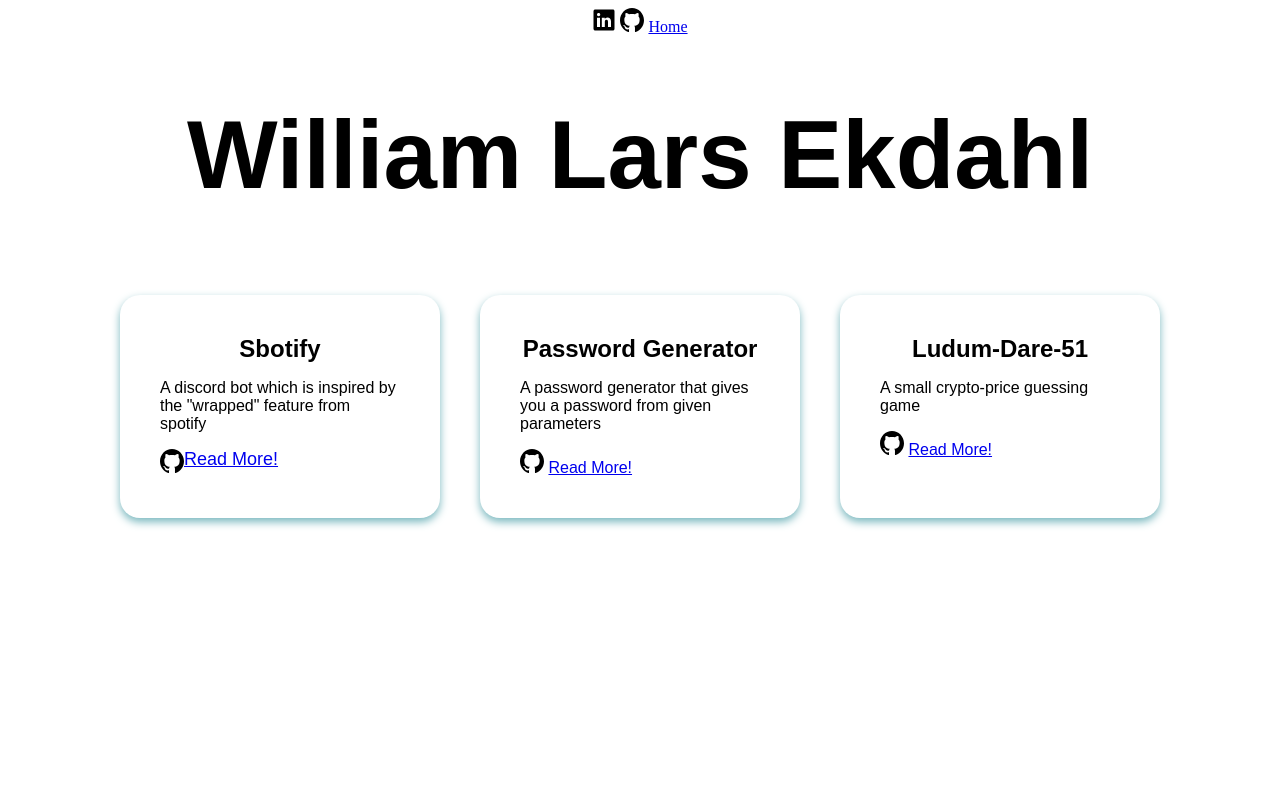
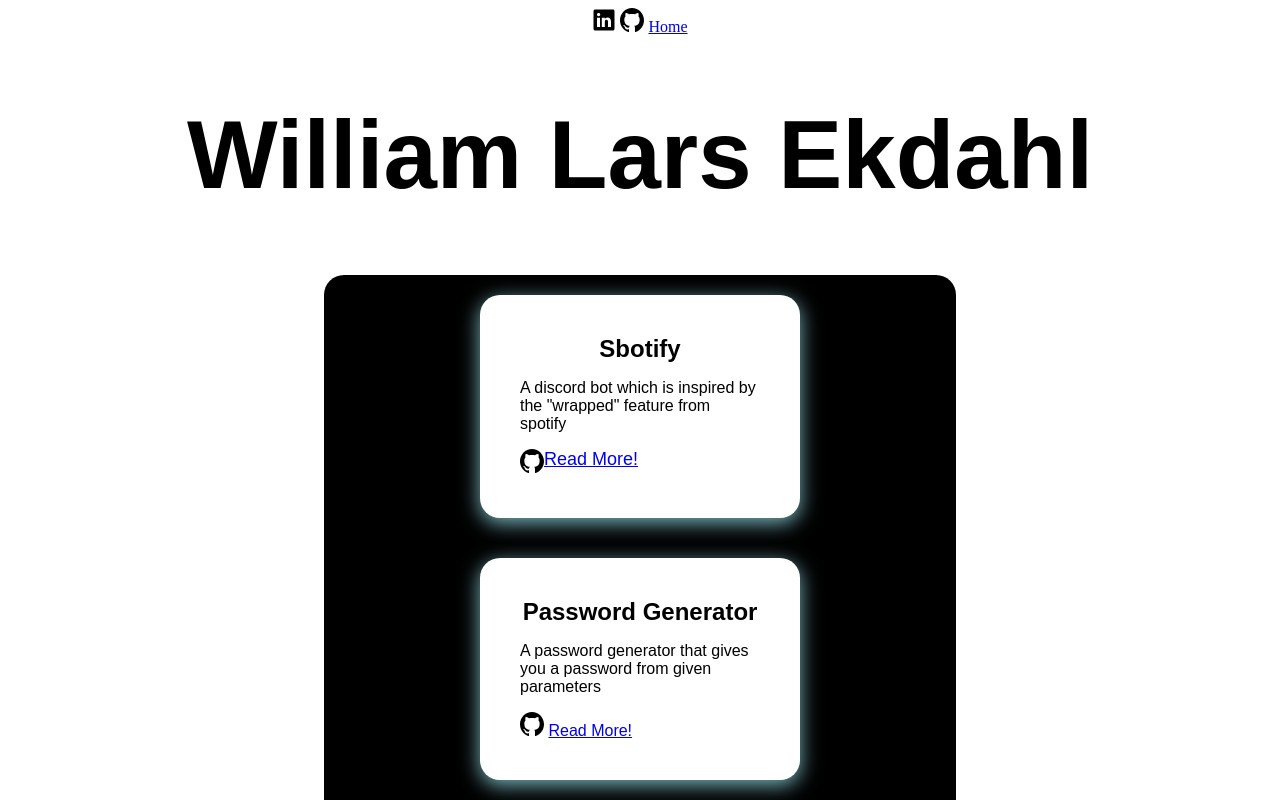
Before and after one commit to ViljamEkdhl/Portfolio, a SvelteKit app: page / in a window 1280 px wide. Shown: the top 800 px of the page. Built offline with nearby package versions, Linux system fonts and the light colour scheme.

Commit message:
add more styling

```diff
--- a/src/components/Card.svelte
+++ b/src/components/Card.svelte
@@ -10,7 +10,7 @@
     .card {
         background: white;
         border-radius: 20px;
-        box-shadow: 0px 4px 8px rgba(122, 184, 191, 1);
+        box-shadow: 0px 5px 20px rgba(122, 184, 191, 1);
         margin: 20px 20px 20px 20px;
         width: 20rem;
         font-family: 'Poppins', sans-serif;
--- a/src/routes/+page.svelte
+++ b/src/routes/+page.svelte
@@ -39,6 +39,7 @@
             </div>
         </div>
     </Card>
+
 </section>
 
 
@@ -61,10 +62,12 @@
     }
 
     .cards {
+        background-color: black;
         display: flex;
         flex-wrap: wrap;
         justify-content: center;
-        margin: 20px 20px 20px 20px;
+        margin: 20px 25% 20px 25%;
+        border-radius: 20px;
     }
 
     .content {
@@ -75,7 +78,6 @@
         padding: 20px;
     }
 
-
     .test {
         display: flex;
         font-size: large;
```
